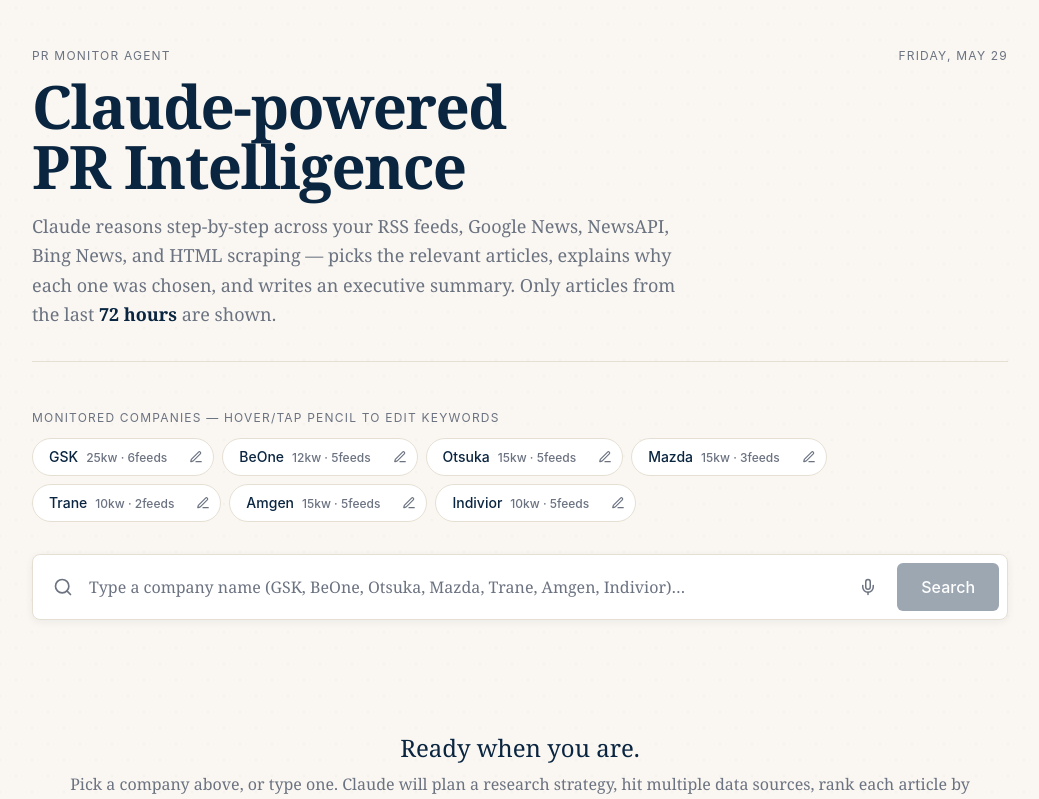
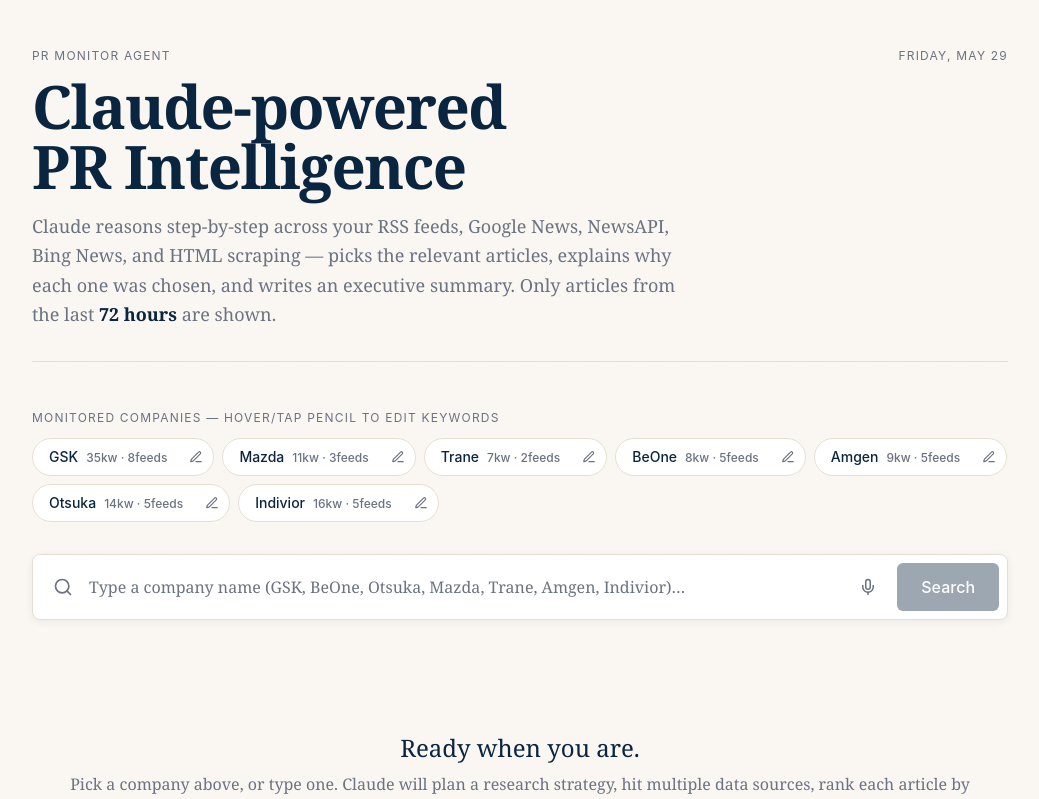
Before and after one commit to sujatagoudar123/pr-monitor-v2, a Next.js app: page / in a window 1280 px wide. Shown: the top 799 px of the page, without its empty margins (120-1159 px from the left). Built offline with nearby package versions, Linux system fonts and the light colour scheme.

Commit message:
Update companies.ts

```diff
--- a/data/companies.ts
+++ b/data/companies.ts
@@ -1,84 +1,76 @@
 /**
  * Companies data — names, keywords, and RSS feeds.
  *
- * NOTE: This is a starter set. Your live deployment has 279 RSS feeds derived
- * from an Excel sheet. To migrate yours over, replace the arrays below or
- * generate this file from your Excel export. The shape per company is:
+ * Keywords are derived from the client's Excel sheets:
+ *   GSK_Updated_Scope_and_Terms.xlsx  → GSK
+ *   -Project-wise_Website_Monitoring_List_April_28_2026_Updated---.xlsx → all 7
  *
- *   { name, keywords[], rssFeeds: [{ url, source }] }
- *
- * Keywords are also editable at runtime via PATCH /api/companies, which
- * mutates the in-memory store (resets on cold start). For permanent edits,
- * change this file and redeploy.
+ * Edit this file to add/remove keywords or feeds, then redeploy.
  */
 
 import type { Company } from '@/lib/types';
 
+// Shared general health feeds used by pharma companies
 const generalHealthFeeds = [
   { url: 'https://feeds.feedburner.com/fiercepharma', source: 'FiercePharma' },
   { url: 'https://www.statnews.com/feed/', source: 'STAT News' },
   { url: 'https://endpts.com/feed/', source: 'Endpoints News' },
-  { url: 'https://www.reutersagency.com/feed/?best-topics=health&post_type=best', source: 'Reuters Health' },
   { url: 'https://feeds.bbci.co.uk/news/health/rss.xml', source: 'BBC Health' },
+  { url: 'https://feeds.feedburner.com/fiercebiotech', source: 'FierceBiotech' },
 ];
 
 const generalAutoFeeds = [
+  { url: 'https://feeds.feedburner.com/autoblog', source: 'Autoblog' },
   { url: 'https://www.autonews.com/rss', source: 'Auto News' },
-  { url: 'https://feeds.feedburner.com/autoblog', source: 'Autoblog' },
   { url: 'https://www.caranddriver.com/rss/all.xml/', source: 'Car and Driver' },
 ];
 
 const generalBusinessFeeds = [
   { url: 'https://feeds.bbci.co.uk/news/business/rss.xml', source: 'BBC Business' },
-  { url: 'https://www.reutersagency.com/feed/?best-topics=business-finance&post_type=best', source: 'Reuters Business' },
+  { url: 'https://feeds.reuters.com/reuters/businessNews', source: 'Reuters Business' },
 ];
 
 export const COMPANIES: Company[] = [
   {
     name: 'GSK',
+    // Per GSK_Updated_Scope_and_Terms.xlsx → Sheet "GSK" → "Keywords" column
+    // PLUS the products + people from the Detailed Search Terms sheet.
     keywords: [
-      'GSK', 'GlaxoSmithKline', 'Arexvy', 'Shingrix', 'Trelegy', 'Nucala',
-      'Benlysta', 'Cabenuva', 'Jemperli', 'Bexsero', 'Menveo', 'Priorix',
-      'Rotarix', 'Twinrix', 'vaccine', 'RSV', 'HIV', 'oncology',
-      'respiratory', 'meningitis', 'shingles', 'Hatchett', 'Emma Walmsley',
-      'pharmaceutical', 'biotech',
+      // Company
+      'GSK', 'GlaxoSmithKline', 'Emma Walmsley',
+      // Categories
+      'pharmaceutical', 'biotech', 'Pharma', 'Vaccine', 'Drug price',
+      // Shingles franchise
+      'Shingles', 'SHINGRIX', 'herpes zoster', 'Thrive@50+',
+      // Meningitis franchise
+      'Meningitis', 'Meningococcal', 'Bexsero', 'Menveo', 'Ask2BSure',
+      'MenABCWY', 'MenACWY',
+      // RSV
+      'RSV', 'respiratory syncytial virus', 'Arexvy',
+      // Flu
+      'Influenza', 'Flu', 'Fluarix', 'Flulaval', 'FluMist',
+      // Other diseases
+      'Malaria', 'Abrysvo',
+      // Key spokespeople / influencers from Detailed Search Terms
+      'Len Friedland', 'Jenn Sherman', 'Arti Thangudu',
+      'Lisa Breckenridge', 'Daisy Kent', 'Greg Olsen',
     ],
     rssFeeds: [
       { url: 'https://www.gsk.com/en-gb/media/press-releases/rss/', source: 'GSK Press' },
+      { url: 'https://feeds.bbci.co.uk/news/rss.xml', source: 'BBC' },
+      { url: 'https://feeds.reuters.com/reuters/healthNews', source: 'Reuters Health' },
       ...generalHealthFeeds,
     ],
     scrapeTargets: ['fiercepharma.com', 'statnews.com', 'endpts.com'],
   },
   {
-    name: 'BeOne',
+    name: 'Mazda',
+    // Per Project-wise sheet → Mazda
     keywords: [
-      'BeOne', 'BeiGene', 'Brukinsa', 'zanubrutinib', 'Tislelizumab',
-      'Tevimbra', 'oncology', 'lymphoma', 'hematology', 'CLL',
-      'John Oyler', 'BeiGene rebrand',
-    ],
-    rssFeeds: [
-      ...generalHealthFeeds,
-    ],
-    scrapeTargets: ['fiercepharma.com', 'endpts.com'],
-  },
-  {
-    name: 'Otsuka',
-    keywords: [
-      'Otsuka', 'Otsuka Pharmaceutical', 'Abilify', 'Rexulti', 'brexpiprazole',
-      'Jynarque', 'tolvaptan', 'Samsca', 'Pocari Sweat', 'Calorie Mate',
-      'CNS', 'depression', 'schizophrenia', 'Alzheimer', 'Tadawi',
-    ],
-    rssFeeds: [
-      ...generalHealthFeeds,
-    ],
-    scrapeTargets: ['fiercepharma.com', 'statnews.com'],
-  },
-  {
-    name: 'Mazda',
-    keywords: [
-      'Mazda', 'CX-5', 'CX-50', 'CX-90', 'CX-30', 'Mazda3', 'Mazda6',
-      'MX-5', 'Miata', 'Skyactiv', 'rotary', 'electrification', 'EV',
-      'Hiroshima', 'Masahiro Moro',
+      'Mazda',
+      'CX-30', 'CX-50', 'CX-90', 'CX-5', 'CX-9', 'CX-70',
+      'Mazda3', 'Mazda 3', 'MX-5 Miata',
+      'Mazda Toyota Manufacturing',
     ],
     rssFeeds: [
       ...generalAutoFeeds,
@@ -87,10 +79,11 @@
   },
   {
     name: 'Trane',
+    // Per Project-wise sheet → Trane (ACTUAL keywords are company + competitors)
     keywords: [
-      'Trane', 'Trane Technologies', 'HVAC', 'Thermo King',
-      'heat pump', 'cooling', 'climate control', 'refrigeration',
-      'sustainability', 'Dave Regnery',
+      'Trane', 'Trane Technologies',
+      'Carrier Global', 'Johnson Controls',
+      'Daikin', 'Lennox International', 'METUS',
     ],
     rssFeeds: [
       ...generalBusinessFeeds,
@@ -98,11 +91,27 @@
     scrapeTargets: [],
   },
   {
+    name: 'BeOne',
+    // Per Project-wise sheet → BeOne (Cancer, Drug + brand keywords)
+    keywords: [
+      'BeOne', 'BeiGene',
+      'Brukinsa', 'Zanubrutinib',
+      'Tevimbra', 'Tislelizumab',
+      'Cancer', 'Drug',
+    ],
+    rssFeeds: [
+      ...generalHealthFeeds,
+    ],
+    scrapeTargets: ['fiercepharma.com', 'endpts.com'],
+  },
+  {
     name: 'Amgen',
+    // Per Project-wise sheet → Amgen (focused on Tepezza/Krystexxa franchise)
     keywords: [
-      'Amgen', 'Repatha', 'Enbrel', 'Prolia', 'Xgeva', 'Otezla',
-      'Tezspire', 'Tepezza', 'Lumakras', 'sotorasib', 'biosimilar',
-      'oncology', 'inflammation', 'cardiovascular', 'Robert Bradway',
+      'Amgen',
+      // Gout / TED franchise
+      'Gout', 'Thyroid eye', 'Sjögren', 'Sjogren',
+      'Tepezza', 'Krystexxa', 'pegloticase', 'Teprotumumab',
     ],
     rssFeeds: [
       ...generalHealthFeeds,
@@ -110,11 +119,31 @@
     scrapeTargets: ['fiercepharma.com', 'endpts.com', 'statnews.com'],
   },
   {
+    name: 'Otsuka',
+    // Per Project-wise sheet → Otsuka
+    keywords: [
+      'Otsuka', 'Rexulti', 'brexpiprazole',
+      'drug pricing', 'drug prices', 'drug price',
+      'drug cost', 'drug costs',
+      'price negotiation',
+      'most-favored nation', 'most favored nation', 'most-favored-nation',
+      'TrumpRx', '340B',
+    ],
+    rssFeeds: [
+      ...generalHealthFeeds,
+    ],
+    scrapeTargets: ['fiercepharma.com', 'statnews.com'],
+  },
+  {
     name: 'Indivior',
+    // Per Project-wise sheet → Indivior (provider-fraud / enforcement watch)
     keywords: [
-      'Indivior', 'Sublocade', 'Suboxone', 'buprenorphine', 'naloxone',
-      'opioid use disorder', 'OUD', 'addiction treatment', 'Perseris',
-      'Mark Crossley',
+      'Indivior', 'Sublocade', 'Suboxone',
+      'buprenorphine', 'naloxone',
+      'opioid use disorder', 'OUD', 'addiction treatment',
+      // Provider categories from the sheet (these are the actual "Keywords" column)
+      'Doctor', 'Nurse', 'Pharmacist', 'Physician',
+      'Psychiatrist', 'Practitioner', 'anesthesiologist', 'surgeon',
     ],
     rssFeeds: [
       ...generalHealthFeeds,
```
